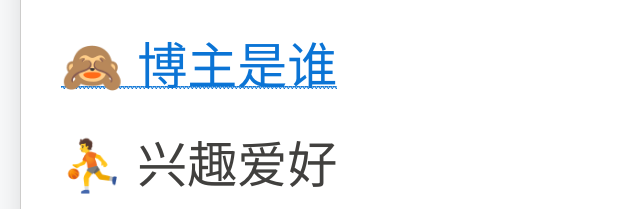
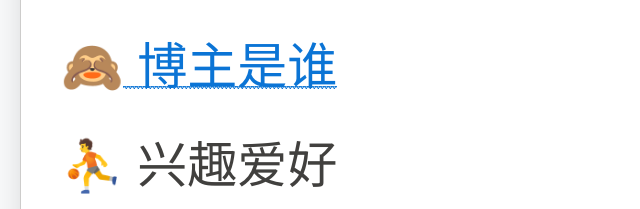
Before and after one commit to shulin926/shulin926.github.io, a plain HTML site: page post/about/index.html in a window 1280 px wide. Shown: the part 493-702 px from the top of the page, 0-640 px from the left. Drawn offline with nearby package versions, Linux system fonts and the light colour scheme; a web font is replaced by a local one.

Commit message:
Update index.html

```diff
--- a/post/about/index.html
+++ b/post/about/index.html
@@ -92,7 +92,7 @@
 <p>欢迎来到我的小站呀，很高兴遇见你！🤝</p>
 </blockquote>
 <h2 id="关于本站">🏠 关于本站</h2>
-<h2 id="博主是谁"><a href="https://www.baidu.com">🙈 博主是谁</a></h2>
+<h2 id="博主是谁">🙈<a href="https://www.baidu.com"> 博主是谁</a></h2>
 <h2 id="兴趣爱好">⛹ 兴趣爱好</h2>
 <h2 id="联系我呀">📬 联系我呀</h2>
 
```
